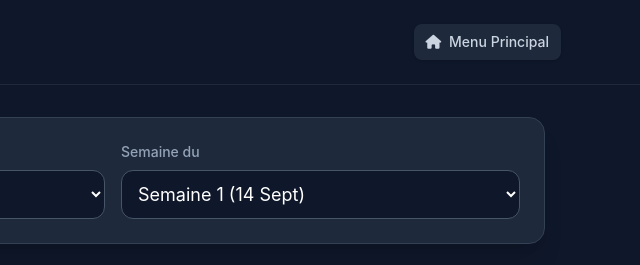
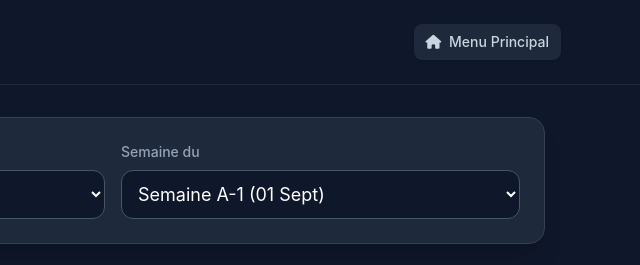
Before and after one commit to Wamei154/kholles-ats, a plain HTML site: page index.html in a window 1280 px wide. Both pictures are taken after a click on the element 640 px from the left and 228 px from the top of the page. Shown: the top 265 px of the page, 527-1167 px from the left. Drawn offline with nearby package versions, Linux system fonts and the light colour scheme.

Commit message:
Update index.html

```diff
--- a/index.html
+++ b/index.html
@@ -103,30 +103,33 @@
                     <div class="w-full sm:w-1/2">
                         <label class="block text-sm font-medium text-slate-400 mb-2">Semaine du</label>
                         <select id="week-select" onchange="renderSchedule()" class="w-full bg-slate-900 border border-slate-600 text-white text-lg rounded-xl focus:ring-blue-500 focus:border-blue-500 block p-3 outline-none">
-                            <option value="0">Semaine 1 (14 Sept)</option>
-                            <option value="1">Semaine 2 (21 Sept)</option>
-                            <option value="2">Semaine 3 (28 Sept)</option>
-                            <option value="3">Semaine 4 (05 Oct)</option>
-                            <option value="4">Semaine 5 (12 Oct)</option>
-                            <option value="5">Semaine 6 (02 Nov)</option>
-                            <option value="6">Semaine 7 (09 Nov)</option>
-                            <option value="7">Semaine 8 (16 Nov)</option>
-                            <option value="8">Semaine 9 (23 Nov)</option>
-                            <option value="9">Semaine 10 (30 Nov)</option>
-                            <option value="10">Semaine 11 (07 Déc)</option>
-                            <option value="11">Semaine 12 (14 Déc)</option>
-                            <option value="12">Semaine 13 (04 Janv)</option>
-                            <option value="13">Semaine 14 (11 Janv)</option>
-                            <option value="14">Semaine 15 (30 Janv)</option>
-                            <option value="15">Semaine 16 (06 Févr)</option>
-                            <option value="16">Semaine 17 (13 Févr)</option>
-                            <option value="17">Semaine 18 (20 Févr)</option>
-                            <option value="18">Semaine 19 (13 Mars)</option>
-                            <option value="19">Semaine 20 (20 Mars)</option>
-                            <option value="20">Semaine 21 (27 Mars)</option>
-                            <option value="21">Semaine 22 (03 Avr)</option>
-                            <option value="22">Semaine 23 (10 Avr)</option>
-                            <option value="23">Semaine 24 (17 Avr)</option>
+                            <option value="0">Semaine A-1 (01 Sept)</option>
+                            <option value="1">Semaine B-2 (07 Sept)</option>
+                            <option value="2">Semaine A-3 (14 Sept)</option>
+                            <option value="3">Semaine B-4 (21 Sept)</option>
+                            <option value="4">Semaine A-5 (28 Sept)</option>
+                            <option value="5">Semaine B-6 (05 Oct)</option>
+                            <option value="6">Semaine A-7 (12 Oct)</option>
+                            <option value="7">Semaine B-8 (02 Nov)</option>
+                            <option value="8">Semaine A-9 (09 Nov)</option>
+                            <option value="9">Semaine B-10 (16 Nov)</option>
+                            <option value="10">Semaine A-11 (23 Nov)</option>
+                            <option value="11">Semaine B-12 (30 Nov)</option>
+                            <option value="12">Semaine A-13 (07 Déc)</option>
+                            <option value="13">Semaine B-14 (14 Déc)</option>
+                            <option value="14">Semaine A-15 (04 Janv)</option>
+                            <option value="15">Semaine B-16 (11 Janv)</option>
+                            <option value="16">Semaine A-17 (18 Janv)</option>
+                            <option value="17">Semaine B-18 (25 Janv)</option>
+                            <option value="18">Semaine A-19 (01 Févr)</option>
+                            <option value="19">Semaine B-20 (08 Févr)</option>
+                            <option value="20">Semaine A-21 (15 Févr - Concours Blanc)</option>
+                            <option value="21">Semaine B-22 (08 Mars)</option>
+                            <option value="22">Semaine A-23 (15 Mars)</option>
+                            <option value="23">Semaine B-24 (22 Mars)</option>
+                            <option value="24">Semaine A-25 (29 Mars)</option>
+                            <option value="25">Semaine B-26 (05 Avr)</option>
+                            <option value="26">Semaine A-27 (12 Avr)</option>
                         </select>
                     </div>
                 </div>
```
